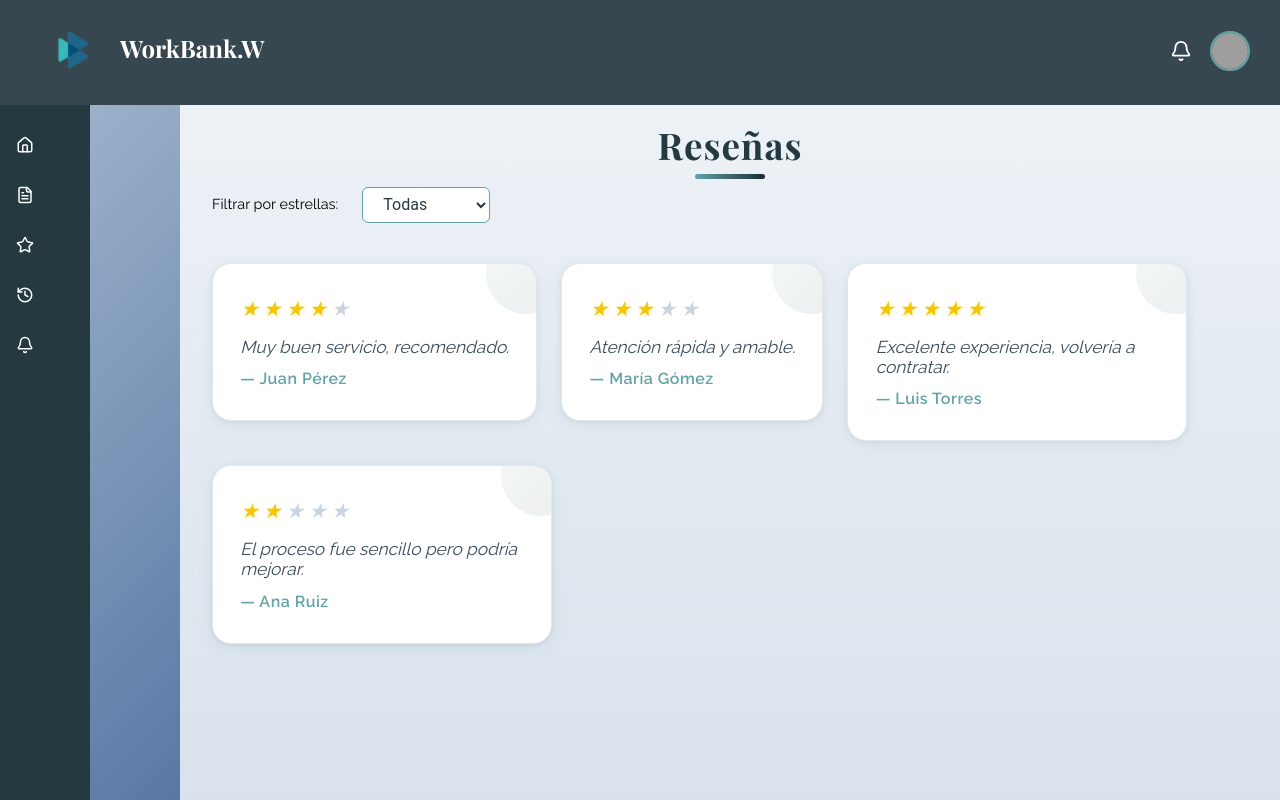
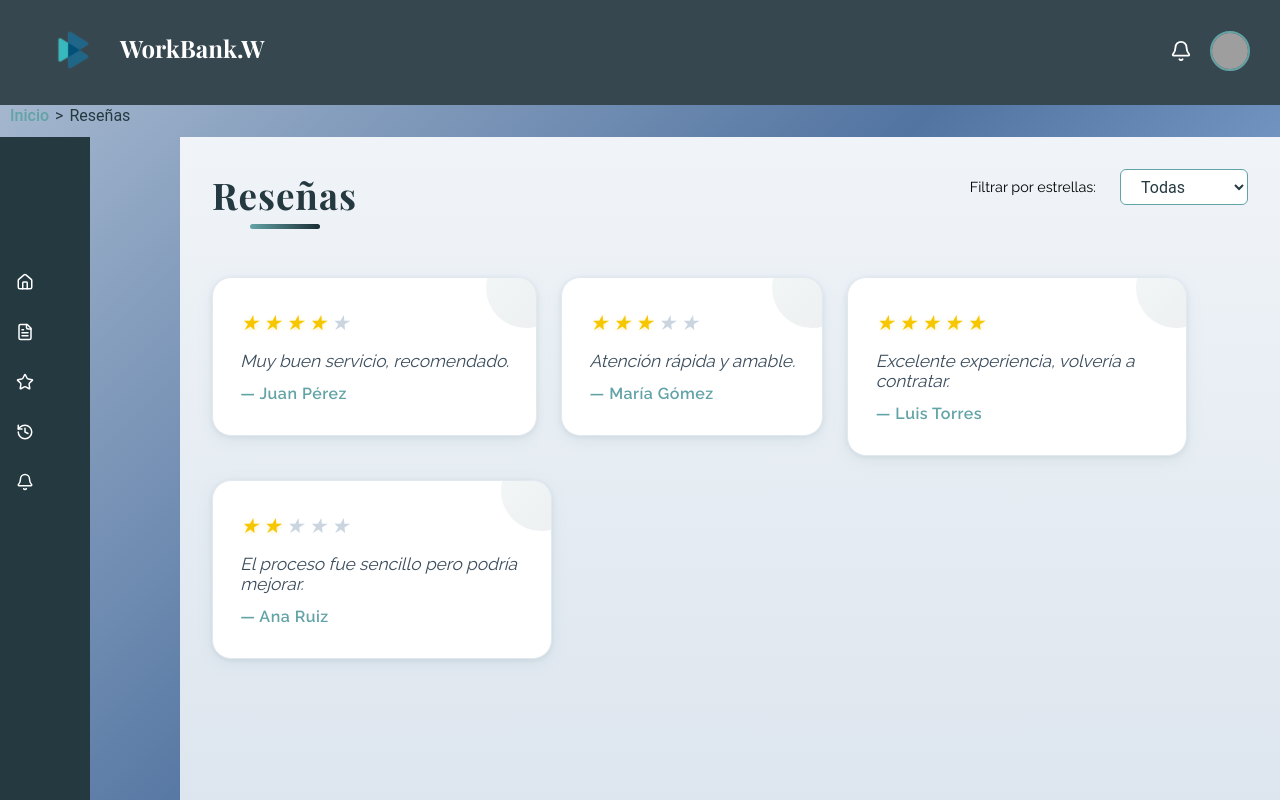
Before and after one commit to migueltrivino/WorkBank2025, a React (Vite) app in the folder frontend/: page /reviews in a window 1280 px wide. Built offline with nearby package versions, Linux system fonts and the light colour scheme; grey boxes are pictures that could not be loaded.

Commit message:
Breadcrumbs

```diff
--- a/frontend/src/pages/Reviews.css
+++ b/frontend/src/pages/Reviews.css
@@ -12,7 +12,7 @@
   min-height: 100vh;
   transition: margin-left 0.3s ease;
   margin-left: 90px; /* espacio del sidebar cerrado */
-  padding-top: 7.5rem; /* aún más espacio debajo del header */
+  padding-top: 2rem; /* aún más espacio debajo del header */
 }
 
 /* Título */
@@ -96,7 +96,7 @@
   box-shadow: 0 4px 16px rgba(98,163,166,0.10), 0 1.5px 6px rgba(26,45,52,0.08);
   transition: box-shadow 0.3s, transform 0.3s;
   max-width: 340px;
-  min-width: 260px;
+  min-width: 260px; /* <-- corregido, faltaba el punto y coma */
   border: 1px solid #e2e8f0;
   position: relative;
   overflow: hidden;
@@ -175,3 +175,27 @@
     transform: translateY(0);
   }
 }
+
+/* Breadcrumbs */
+.breadcrumbs {
+  width: 100%;
+  font-size: 1rem;
+  color: #253941;
+  margin-top: 6.6rem; /* aumenta el espacio debajo del header */
+  margin-bottom: 0.8rem;
+  padding-left: 10px;
+  font-family: var(--font-body, sans-serif);
+  display: flex;
+  align-items: center;
+  gap: 6px;
+}
+
+.breadcrumbs a {
+  color: #62a3a6;
+  text-decoration: none;
+  font-weight: 500;
+}
+
+.breadcrumbs a:hover {
+  text-decoration: underline;
+}
--- a/frontend/src/pages/Reviews.jsx
+++ b/frontend/src/pages/Reviews.jsx
@@ -49,15 +49,23 @@ export default function Reviews() {
         setMenuOpen={setMenuOpen}
       />
 
+      {/* Breadcrumbs */}
+      <nav className="breadcrumbs">
+        <a href="/employer">Inicio</a>
+        <span> &gt; </span>
+        <span>Reseñas</span>
+      </nav>
+
       <div className="reviews-page">
         <SidebarEmplo />
         <main className="reviews-container">
-          {/* Mueve el título aquí */}
           <div
             className="reviews-header-title"
             style={{
               flexDirection: "row",
               justifyContent: "space-between",
+              display: "flex",
+              alignItems: "center",
             }}
           >
             <div
@@ -71,10 +79,7 @@ export default function Reviews() {
               <div className="reviews-header-underline"></div>
             </div>
             <div className="reviews-filter">
-              <label
-                htmlFor="starFilter"
-                style={{ marginRight: "8px" }}
-              >
+              <label htmlFor="starFilter" style={{ marginRight: "8px" }}>
                 Filtrar por estrellas:
               </label>
               <select
@@ -96,10 +101,7 @@ export default function Reviews() {
               <div className="review-card" key={idx}>
                 <div className="review-stars">
                   {[...Array(5)].map((_, i) => (
-                    <i
-                      key={i}
-                      className={i < review.stars ? "filled" : ""}
-                    >
+                    <i key={i} className={i < review.stars ? "filled" : ""}>
                       ★
                     </i>
                   ))}
```
